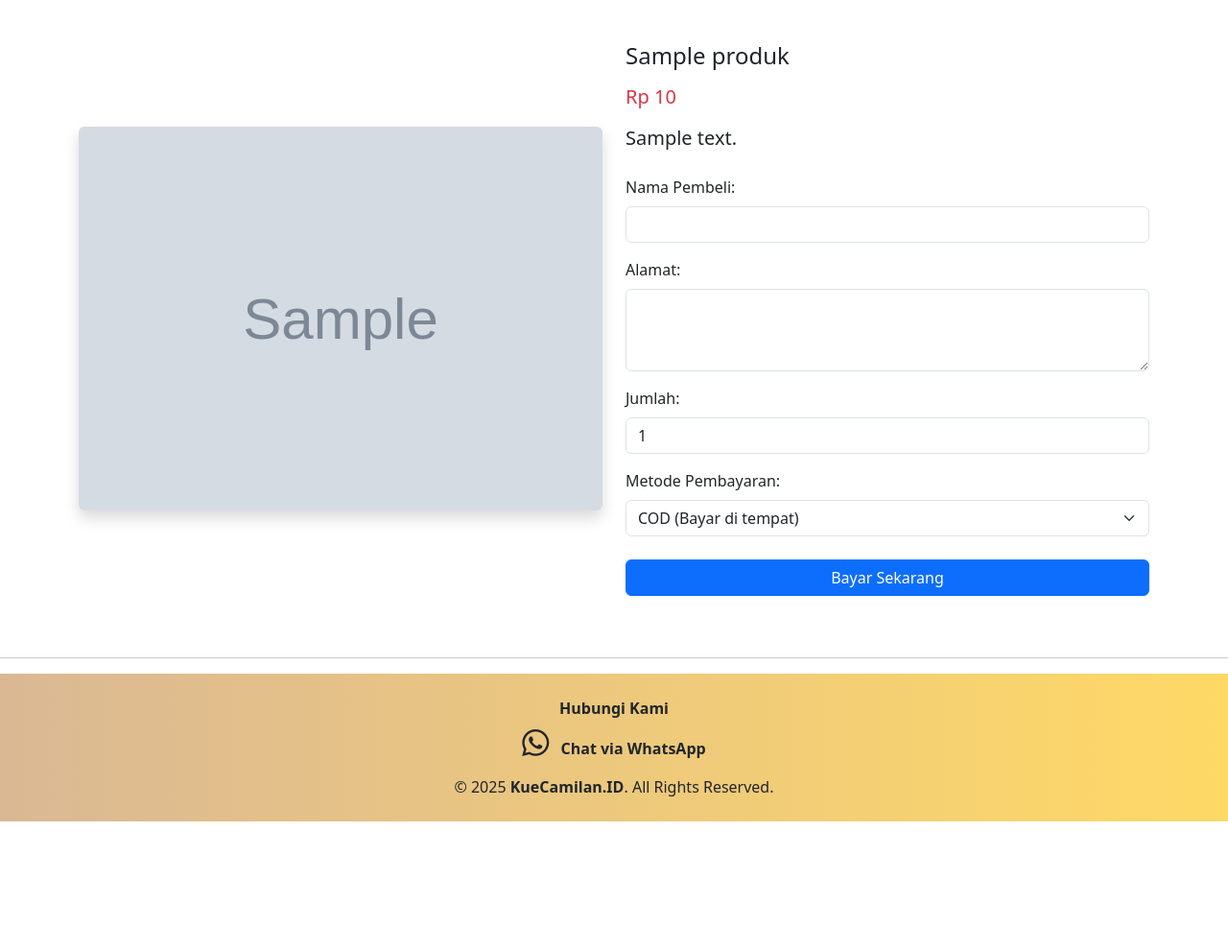
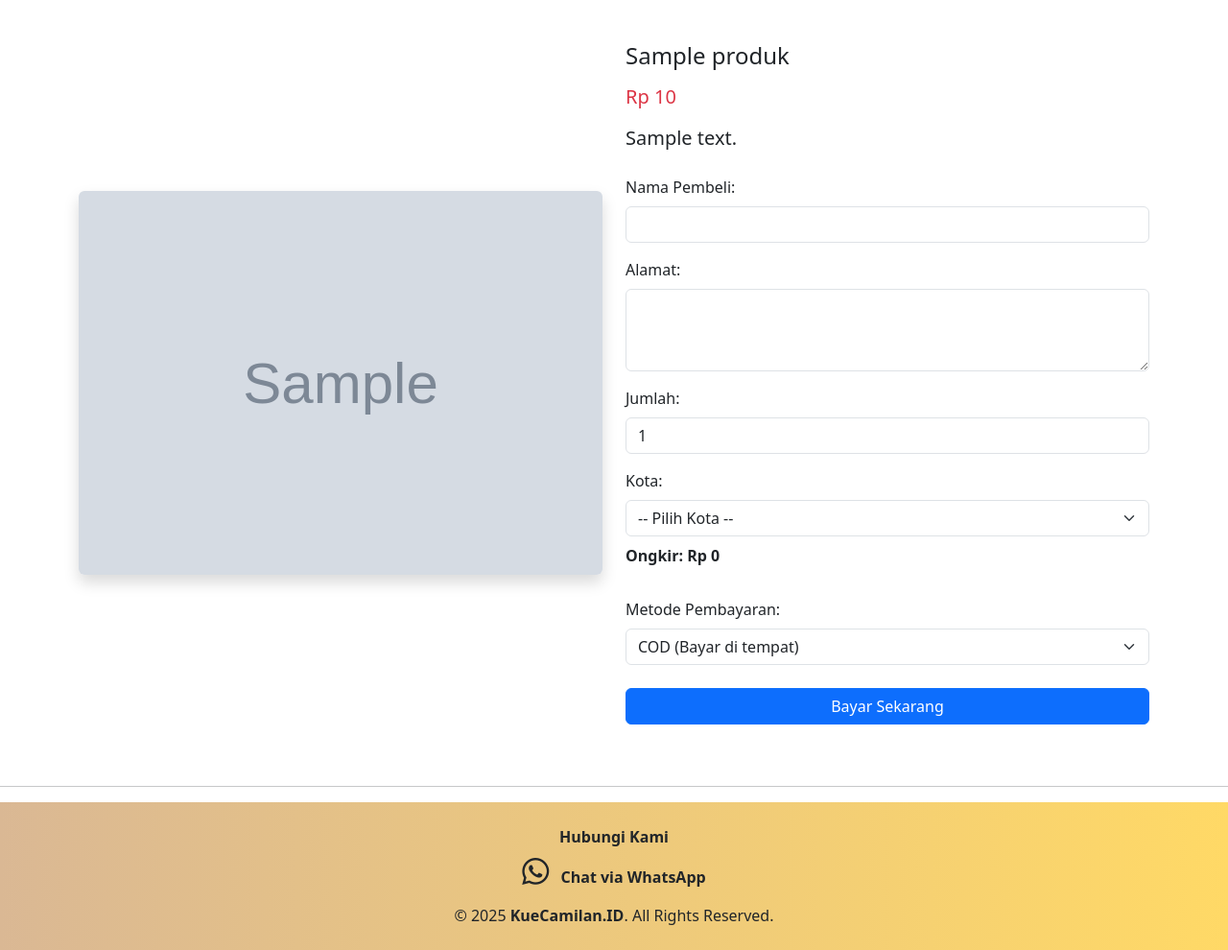
Before and after one commit to yuni1304/Project-Program-Web, a PHP site: the page made by js/checkout_langsung.php in a window 1280 px wide. Shown: the part 372-1362 px from the top of the page at 96% size. Before the commit the page ends 1228 px from the top, so only its background shows below. Run offline with PHP 8.4, Linux system fonts and the light colour scheme; tables that the repository leaves empty or names only in its code hold one stand-in row (values such as "Sample post"); grey boxes marked "Sample" are stand-in pictures.

Commit message:
Update checkout dan sukses page

```diff
--- a/js/checkout_langsung.php
+++ b/js/checkout_langsung.php
@@ -61,6 +61,19 @@ if (!$produk) {
           <label for="jumlah" class="form-label mt-3">Jumlah:</label>
           <input type="number" name="jumlah" id="jumlah" class="form-control" value="1" min="1" required />
 
+          <label for="kota" class="form-label mt-3">Kota:</label>
+          <select name="kota" id="kota" class="form-select" required onchange="hitungOngkir()">
+            <option value="">-- Pilih Kota --</option>
+            <option value="Batam">Batam</option>
+            <option value="Tanjung Pinang">Tanjung Pinang</option>
+            <option value="Tanjung Balai Karimun">Tanjung Balai Karimun</option>
+            <option value="Tanjung Pinang Kota">Tanjung Pinang Kota</option>
+            <option value="Lainnya">Lainnya</option>
+          </select>
+
+          <input type="hidden" name="ongkir" id="ongkir" value="0" />
+          <p class="mt-2 fw-semibold">Ongkir: Rp <span id="ongkirDisplay">0</span></p>
+
           <label for="metode_pembayaran" class="form-label mt-3">Metode Pembayaran:</label>
           <select name="metode_pembayaran" id="metode_pembayaran" class="form-select" required>
             <option value="cod">COD (Bayar di tempat)</option>
@@ -87,5 +100,23 @@ if (!$produk) {
   </footer>
 
   <script src="https://cdn.jsdelivr.net/npm/bootstrap@5.3.0/dist/js/bootstrap.bundle.min.js"></script>
+
+  <script>
+    function hitungOngkir() {
+      const kota = document.getElementById('kota').value;
+      const ongkirInput = document.getElementById('ongkir');
+      const ongkirDisplay = document.getElementById('ongkirDisplay');
+
+      let ongkir = 0;
+      if (kota === "Batam") {
+        ongkir = 10000;
+      } else if (kota !== "") {
+        ongkir = 30000;
+      }
+
+      ongkirInput.value = ongkir;
+      ongkirDisplay.innerText = ongkir.toLocaleString('id-ID');
+    }
+  </script>
 </body>
 </html>
--- a/js/sukses.php
+++ b/js/sukses.php
@@ -7,7 +7,7 @@
 </head>
 <body class="text-center py-5">
     <h2>🎉 Pembayaran Berhasil!</h2>
-    <p>Terima kasih telahs membeli produk kami.</p>
+    <p>Terima kasih telah membeli produk kami.</p>
     <a href="index.php" class="btn btn-primary mt-3">Kembali ke Beranda</a>
 </body>
 </html>
```
Also changed, not shown: js/checkout.php (+49 -3 lines).
